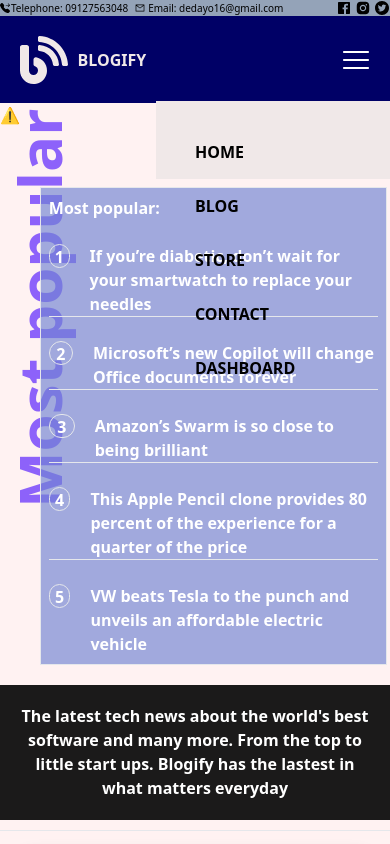
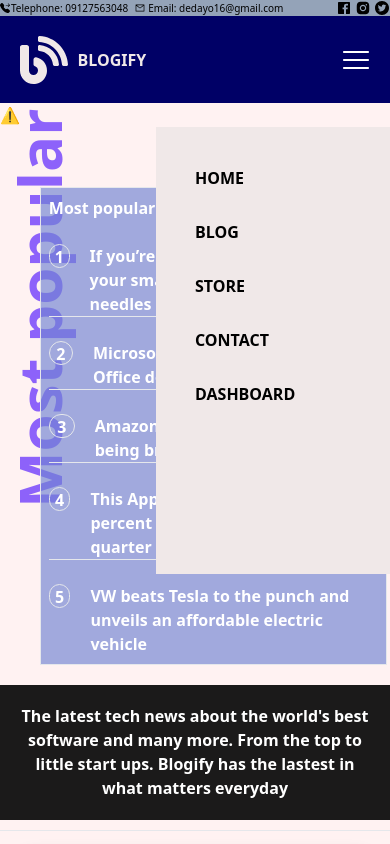
Before and after one commit to dedayorr/BlogApp, a React (Create React App) app: page /blogpage in a window 390 px wide. Both pictures are taken after a click on the element 355 px from the left and 59 px from the top of the page. Shown: the top 844 px of the page. Built offline with nearby package versions, Linux system fonts and the light colour scheme; no server answers.

Commit message:
completed

```diff
--- a/src/components/Navigation/Navigation.jsx
+++ b/src/components/Navigation/Navigation.jsx
@@ -30,7 +30,7 @@
           <AiFillTwitterCircle />
         </div>
       </div>
-      <div className="sticky top-0 bg-[#006] flex justify-between p-[5%] md:p-[1%] md: z-50">
+      <div className=" bg-[#006] flex justify-between p-[5%] md:p-[1%] md: z-50">
         <div className="flex justify-center items-center gap-[10px] text-[#f0e8e8] md:ml-[3%]">
           <div className="text-5xl">
             <FaBlog />
@@ -44,7 +44,7 @@
           <RxHamburgerMenu />
         </div>
         {open && (
-          <ul className="font-bold bg-[#f0e8e8] hover:bg-[#8EA7E9] absolute top-[98%] right-0 bottom-[270px] w-[60%] p-[10%] text-black flex flex-col gap-[30px]">
+          <ul className="font-bold bg-[#f0e8e8] hover:bg-[#8EA7E9] absolute top-[15%] right-0 bottom-[270px] w-[60%] p-[10%] text-black flex flex-col gap-[30px]">
             <li>
               <Link to="/">HOME</Link>
             </li>
--- a/src/components/Screens/Blog.js
+++ b/src/components/Screens/Blog.js
@@ -17,7 +17,7 @@
         {/* ====FIRST SECTION=== */}
 
         <div className="md:flex">
-          <div className=" md:hidden">
+          <div className="md:hidden">
             <Player
               src="https://assets3.lottiefiles.com/packages/lf20_eKikFJ.json"
               background="transparent"
--- a/src/components/Screens/Store.js
+++ b/src/components/Screens/Store.js
@@ -1,6 +1,6 @@
 import React, { useState, useContext, useEffect } from "react";
 // import AwesomeSlider from "react-awesome-slider";
-import "react-awesome-slider/dist/styles.css";
+// import "react-awesome-slider/dist/styles.css";
 import { BsCart4 } from "react-icons/bs";
 import { BsFillTagsFill } from "react-icons/bs";
 import { IoMdArrowDropdown } from "react-icons/io";
```
